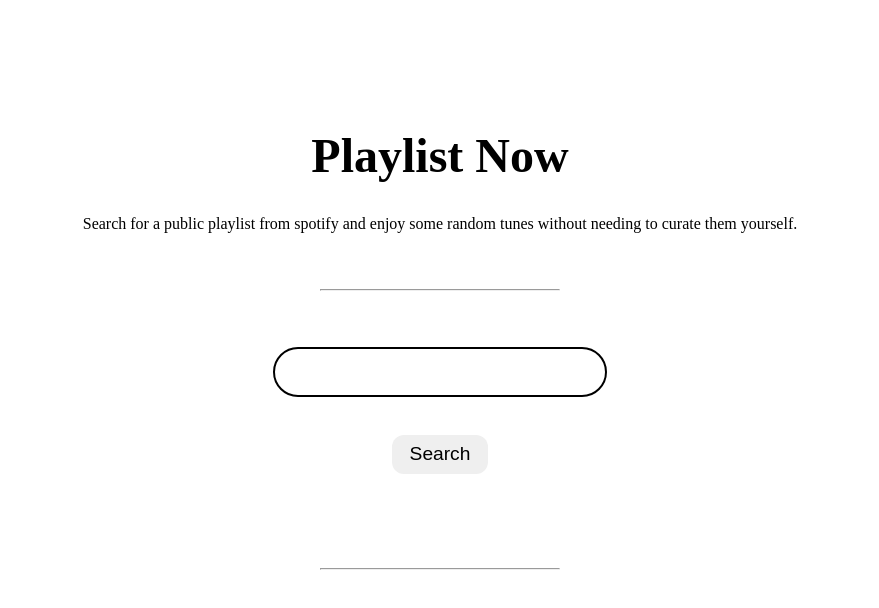
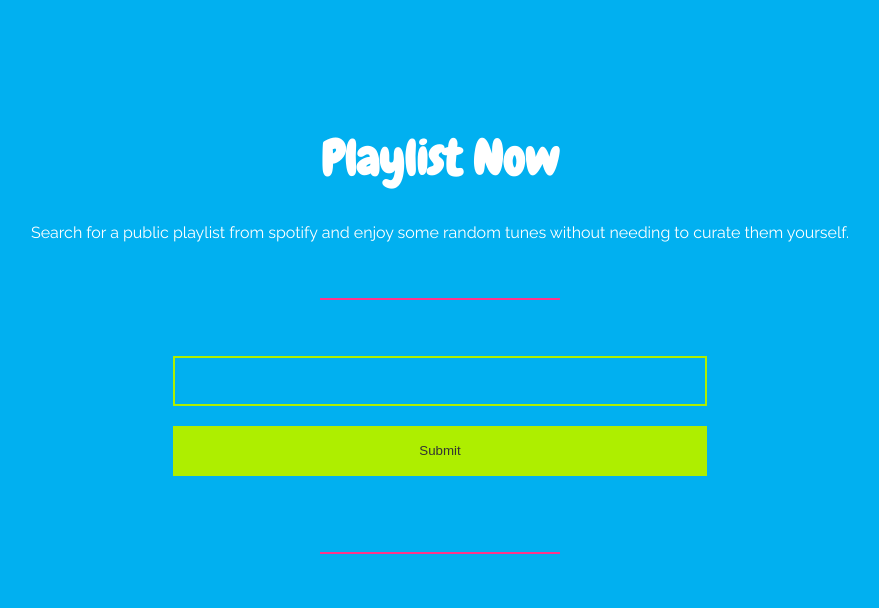
Before and after one commit to jgagarin/API-hack, a plain HTML site: page index.html in a window 1280 px wide. Shown: the whole page, without its empty margins (208-1087 px from the left). Drawn offline with Linux system fonts and the light colour scheme.

Commit message:
color scheme updated

```diff
--- a/CSS/main.css
+++ b/CSS/main.css
@@ -10,6 +10,9 @@ html {
 body {
     width: 100%;
     font-size: 100%;
+    font-family: sans-serif;
+    background: #01b0f0;
+    -webkit-font-smoothing: antialiased;
 }
 .main {
     width: 60em;
@@ -18,16 +21,20 @@ body {
 }
 .main hr {
     width:25%;
+    border: solid 1px #ff358b;
 }
 .main-header{
     padding: 5em 0 2em;
+    color: #fff;
 }
 .main-header h1{
     font-size: 3em;
+    font-family: 'Chewy', sans-serif;
     text-align: center;
     margin-bottom: 0;
 }
 .main-header p {
+    font-family: 'Raleway', sans-serif;
     text-align: center;
     margin-top: 2em;
 }
@@ -35,14 +42,25 @@ body {
     padding: 3em 0;
 }
 .input-search{
-  /*margin-left: 30em;*/
   margin: auto;
   position: relative;
   height: 50px;
-  width: 25em;
-  border-radius: 25px;
-  border: 2px solid;
+  width: 40em;
+  border: 2px solid #Aeee00;
+  background: transparent;
   display: block;
+}
+.input-submit{
+  display: block;
+  margin: 1.5em auto;
+  width: 40em;
+  border: none;
+  height: 50px;
+  background: #aeee00;
+  color: #333;
+}
+.input-submit:hover{
+    cursor: pointer;
 }
 .btn-find{
   margin: 2em auto;
--- a/index.html
+++ b/index.html
@@ -3,6 +3,7 @@
 <head>
     <meta charset="UTF-8">
     <title>Playlist API Hack</title>
+    <link href='http://fonts.googleapis.com/css?family=Chewy|Raleway:400,700,900,200' rel='stylesheet' type='text/css'>
     <link rel="stylesheet" href="CSS/main.css">
 </head>
 <body>
@@ -14,7 +15,8 @@
        <hr>
        <section class="find">
            <input type="text" class="input-search">
-           <button type="submit" class="btn-find">Search</button>
+           <input type="submit" class="input-submit">
+           <!--<button type="submit" class="btn-find">Search</button>-->
        </section>
        <hr>
        <section class="results">
```
